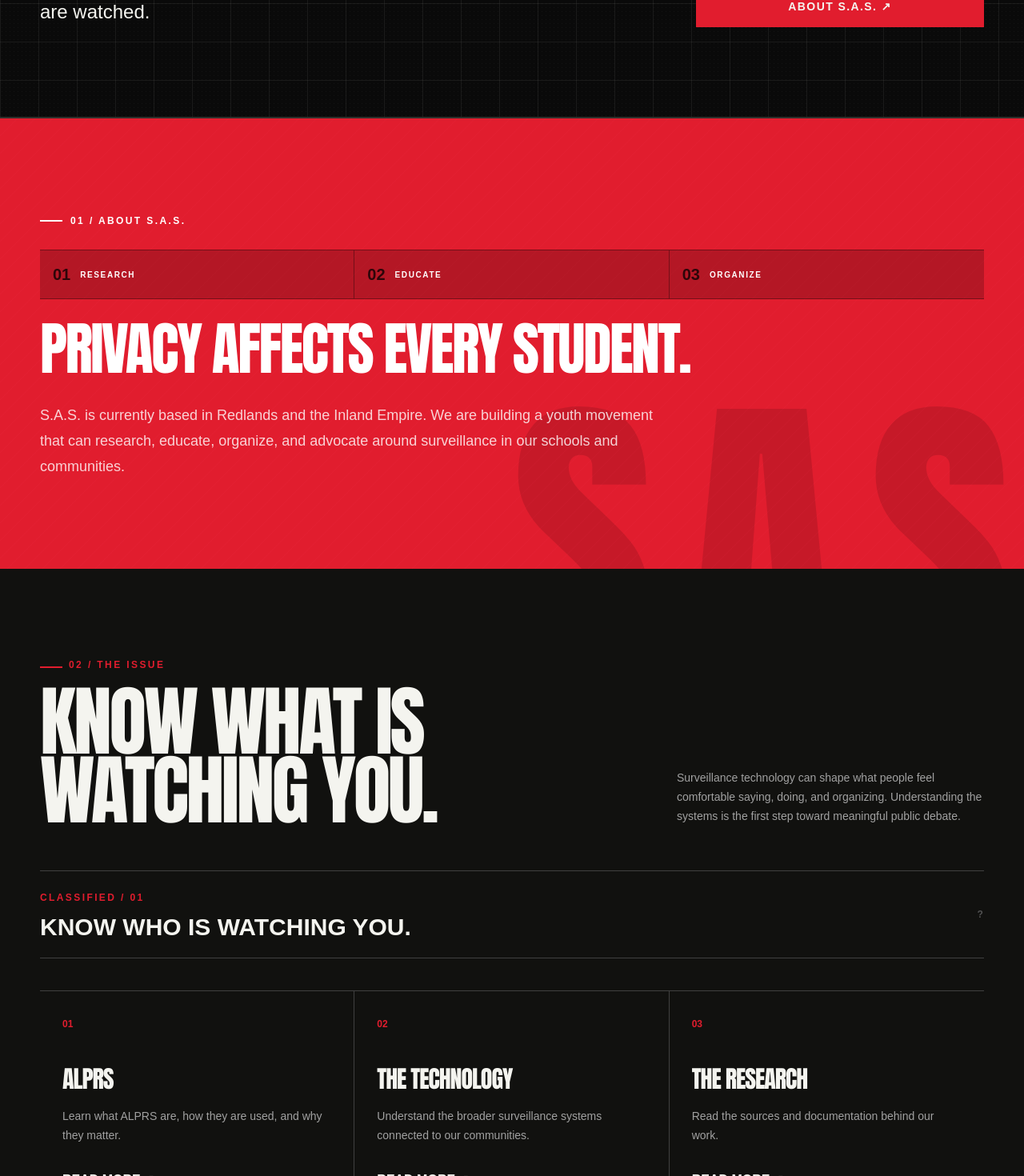
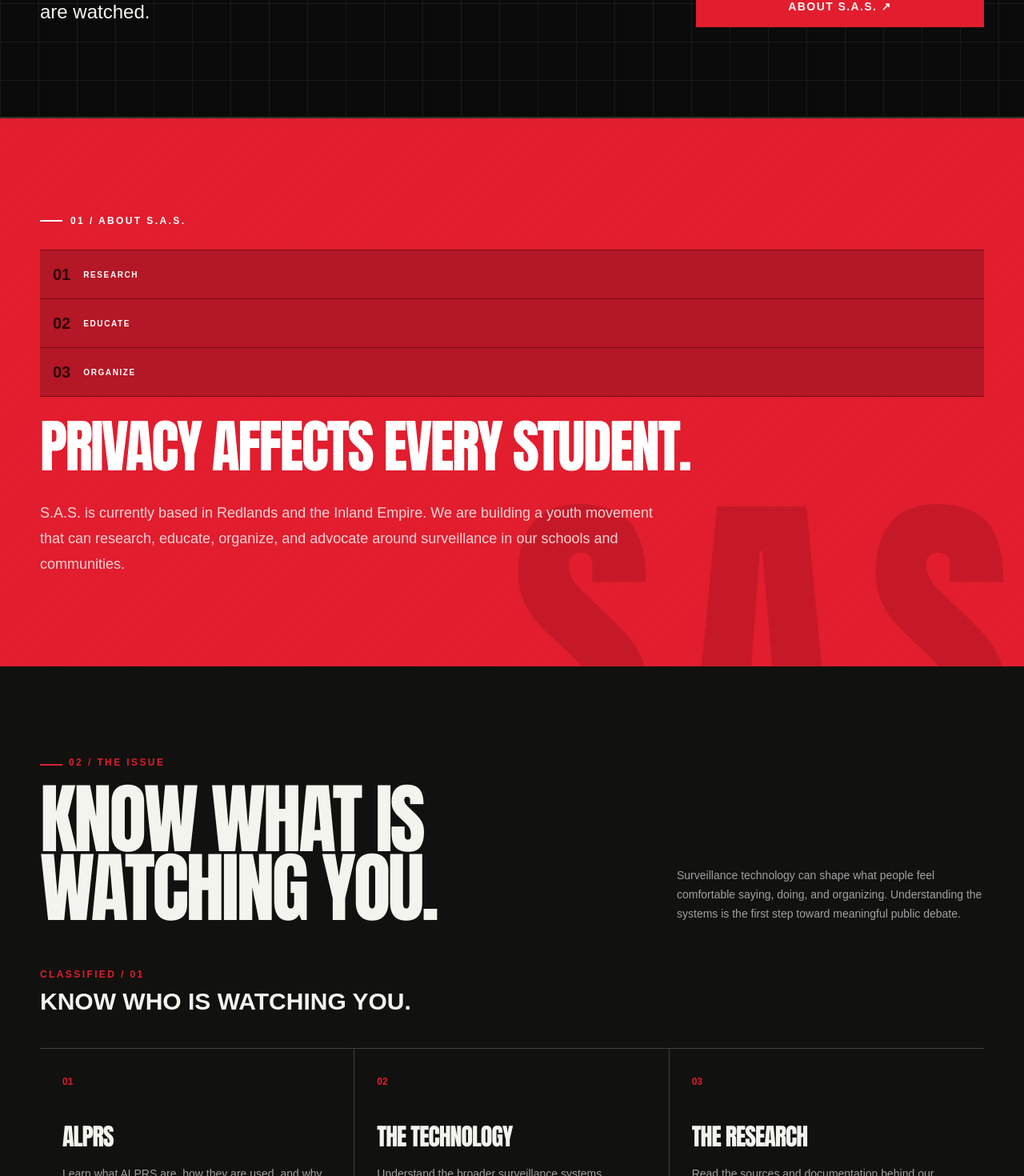
Before and after one commit to Nitsud777-Netzud/SAS, a Next.js app: page / in a window 1280 px wide. Shown: the part 782-2252 px from the top of the page at 80% size. Built offline with nearby package versions, Linux system fonts and the light colour scheme.

Commit message:
Fix vertical About layout and hidden watcher easter egg

```diff
--- a/app/page.tsx
+++ b/app/page.tsx
@@ -1,6 +1,6 @@
 "use client";
 
-import { useState } from "react";
+import { useEffect, useRef, useState } from "react";
 
 const nav = ["ABOUT", "THE ISSUE", "UPDATES"];
 
@@ -44,6 +44,19 @@ function Watcher() {
 export default function Home() {
   const [menuOpen, setMenuOpen] = useState(false);
   const [watcherOpen, setWatcherOpen] = useState(false);
+  const watcherTimer = useRef<ReturnType<typeof setTimeout> | null>(null);
+
+  useEffect(() => {
+    return () => {
+      if (watcherTimer.current) clearTimeout(watcherTimer.current);
+    };
+  }, []);
+
+  const revealWatcher = () => {
+    setWatcherOpen(true);
+    if (watcherTimer.current) clearTimeout(watcherTimer.current);
+    watcherTimer.current = setTimeout(() => setWatcherOpen(false), 5200);
+  };
 
   return (
     <main>
@@ -84,8 +97,8 @@ export default function Home() {
           <div className="grid gap-7">
             <div>
               <p className="section-kicker text-xs font-black tracking-[.2em]">01 / ABOUT S.A.S.</p>
-              <div className="mt-7 flex flex-wrap gap-0 border-y border-black/35 bg-black/20 sm:flex-nowrap">
-                {[['01','RESEARCH'],['02','EDUCATE'],['03','ORGANIZE']].map(([n,t]) => <div key={n} className="flex min-w-[33.333%] flex-1 items-center gap-3 border-b border-black/35 px-4 py-4 last:border-b-0 sm:border-b-0 sm:border-r sm:last:border-r-0"><span className="text-xl font-black text-black/75">{n}</span><span className="text-[10px] font-black tracking-[.16em]">{t}</span></div>)}
+              <div className="mt-7 flex flex-col border-y border-black/35 bg-black/20">
+                {[['01','RESEARCH'],['02','EDUCATE'],['03','ORGANIZE']].map(([n,t]) => <div key={n} className="flex items-center gap-4 border-b border-black/35 px-4 py-4 last:border-b-0"><span className="text-xl font-black text-black/75">{n}</span><span className="text-[10px] font-black tracking-[.16em]">{t}</span></div>)}
               </div>
             </div>
             <div>
@@ -103,14 +116,14 @@ export default function Home() {
             <p className="max-w-sm text-sm leading-6 text-neutral-400">Surveillance technology can shape what people feel comfortable saying, doing, and organizing. Understanding the systems is the first step toward meaningful public debate.</p>
           </div>
 
-          <div className="watch-reveal mb-10 border-y border-neutral-700 py-5">
-            <button type="button" onClick={() => setWatcherOpen(true)} aria-label="Reveal the watcher" className="watch-button group flex w-full items-center justify-between text-left">
-              <span><span className="text-xs font-black tracking-[.2em] text-[var(--accent)]">CLASSIFIED / 01</span><span className="mt-2 block text-2xl font-black uppercase transition group-hover:text-[var(--accent)] md:text-3xl">Know who is watching you.</span></span>
-              <span className="ml-5 text-xs font-black tracking-widest text-neutral-600 transition group-hover:text-[var(--accent)]">?</span>
+          <div className="mb-10">
+            <p className="mb-2 text-xs font-black tracking-[.2em] text-[var(--accent)]">CLASSIFIED / 01</p>
+            <button type="button" onClick={revealWatcher} aria-label="Know who is watching you" className="watch-button group cursor-default bg-transparent p-0 text-left text-2xl font-black uppercase md:text-3xl">
+              <span className="transition group-hover:text-[var(--accent)]">Know who is watching you.</span>
             </button>
           </div>
 
-          {watcherOpen && <div className="watcher-overlay" role="dialog" aria-label="Surveillance feed" onClick={() => setWatcherOpen(false)}><div onClick={(event) => event.stopPropagation()}><Watcher /><p className="mt-3 text-center text-[10px] font-black uppercase tracking-widest text-neutral-500">Click anywhere outside to dismiss</p></div></div>}
+          {watcherOpen && <div className="watcher-overlay" role="dialog" aria-label="Surveillance feed"><div><Watcher /></div></div>}
 
           <div className="grid border-t border-neutral-700 md:grid-cols-3">
             {issues.map(([n,t,d]) => <a href="#" key={n} className="issue-card border-b border-neutral-700 p-7 transition hover:bg-white hover:text-black md:border-r md:last:border-r-0"><span className="text-xs font-black text-[var(--accent)]">{n}</span><h3 className="display mt-10 text-3xl uppercase">{t}</h3><p className="mt-4 text-sm leading-6 text-neutral-400">{d}</p><span className="issue-arrow mt-8 block font-black">READ MORE ↗</span></a>)}
```
